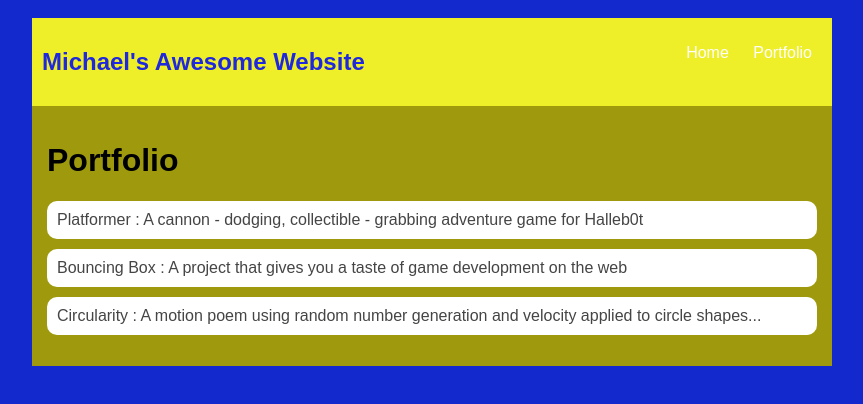
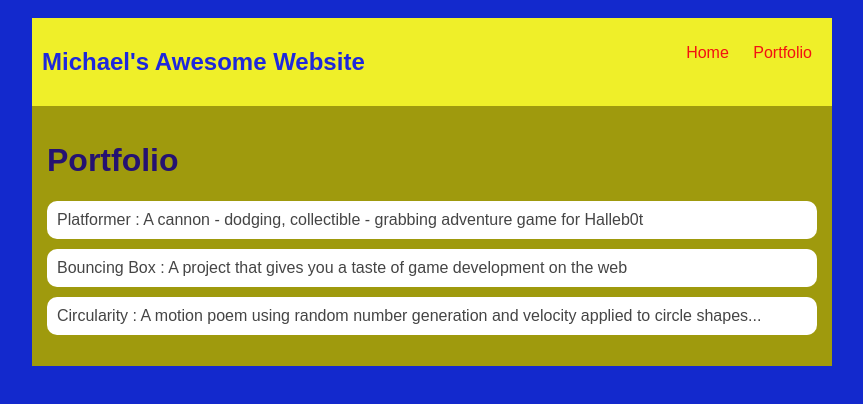
Before and after one commit to MCEdgarI/MCEdgarI.github.io, a plain HTML site: page portfolio.html in a window 1280 px wide. Shown: the whole page, without its empty margins (208-1071 px from the left). Drawn offline with Linux system fonts and the light colour scheme.

Commit message:
updated index and portfolio

```diff
--- a/portfolio.html
+++ b/portfolio.html
@@ -41,7 +41,7 @@
             }
             .nav-a {
                 text-decoration: none;
-                color: #fff;
+                color: rgb(243, 17, 17);
             }
 
             /* main container area beneath menu */
@@ -55,7 +55,7 @@
             }
                      /* portfolio styles */
             .content h1 {
-                color: black;
+                color: rgb(37, 18, 113);
              }
 
              #portfolio {
```
Also changed, not shown: index.html (+2 -1 lines), Images/favicon.ico (added).
